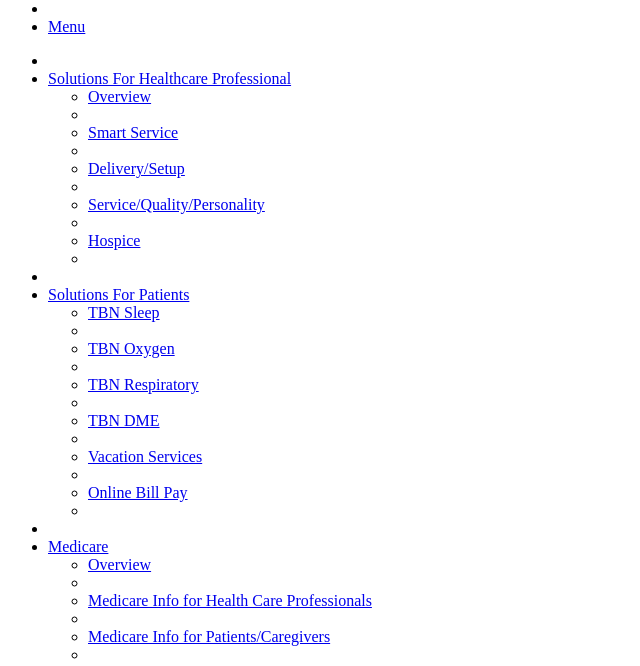
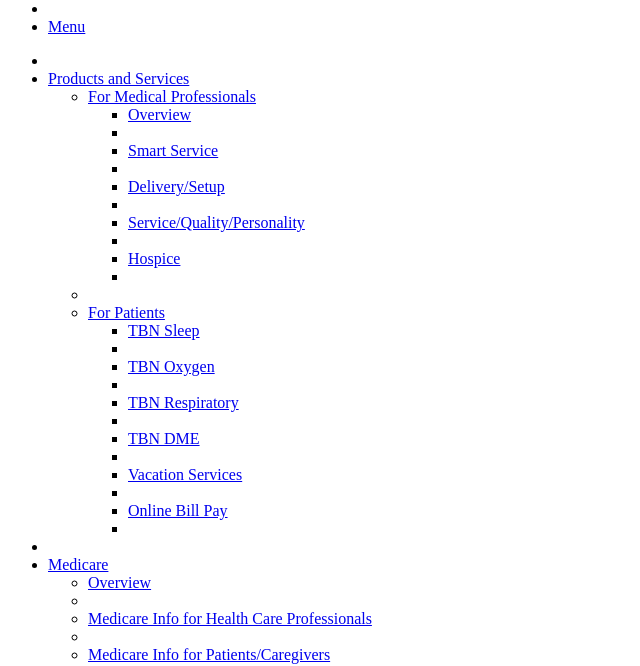
Before and after one commit to 20MileInteractive/cms, a plain HTML site: page index.html in a window 1280 px wide. Shown: the part 145-811 px from the top of the page, without its empty margins (0-640 px from the left). Drawn offline with nearby package versions, Linux system fonts and the light colour scheme; files that its build step writes are made by us from their sources.

Commit message:
nav option 2

```diff
--- a/includes/_masthead.html
+++ b/includes/_masthead.html
@@ -27,7 +27,11 @@
 			    <!-- Left Nav Section -->
 			    <ul class="left">
 			      <li class="divider"></li>
-			      <li class="has-dropdown"><a href="#">Solutions For Healthcare Professional</a>
+			      <li class="has-dropdown"><a href="#">Products and Services</a>
+
+			        <ul class="dropdown">
+			        	<li class="has-dropdown"><a href="#">For Medical Professionals</a>
+
 				          <ul class="dropdown">
 					          <li><a href="#">Overview</a></li>
 					          <li class="divider"></li>
@@ -41,8 +45,9 @@
 					          <li class="divider"></li>
 				          </ul>
 			        	</li>
+
 			      <li class="divider"></li>
-			      <li class="has-dropdown"><a href="#">Solutions For Patients</a>
+			      <li class="has-dropdown"><a href="#">For Patients</a>
 			        <ul class="dropdown">
 			          <li><a href="#">TBN Sleep</a></li>
 			          <li class="divider"></li>
@@ -56,9 +61,10 @@
 			          <li class="divider"></li>
 			          <li><a href="#">Online Bill Pay</a></li>
 			          <li class="divider"></li>
-
 			        </ul>
 			      </li>
+			        </ul>
+
 			      <li class="divider"></li>
 			      <li class="has-dropdown"><a href="#">Medicare</a>
 			        <ul class="dropdown">
```
Also changed, not shown: Build/index.html (+9 -3 lines). Lines whose indentation alone changed are shown as unchanged.
